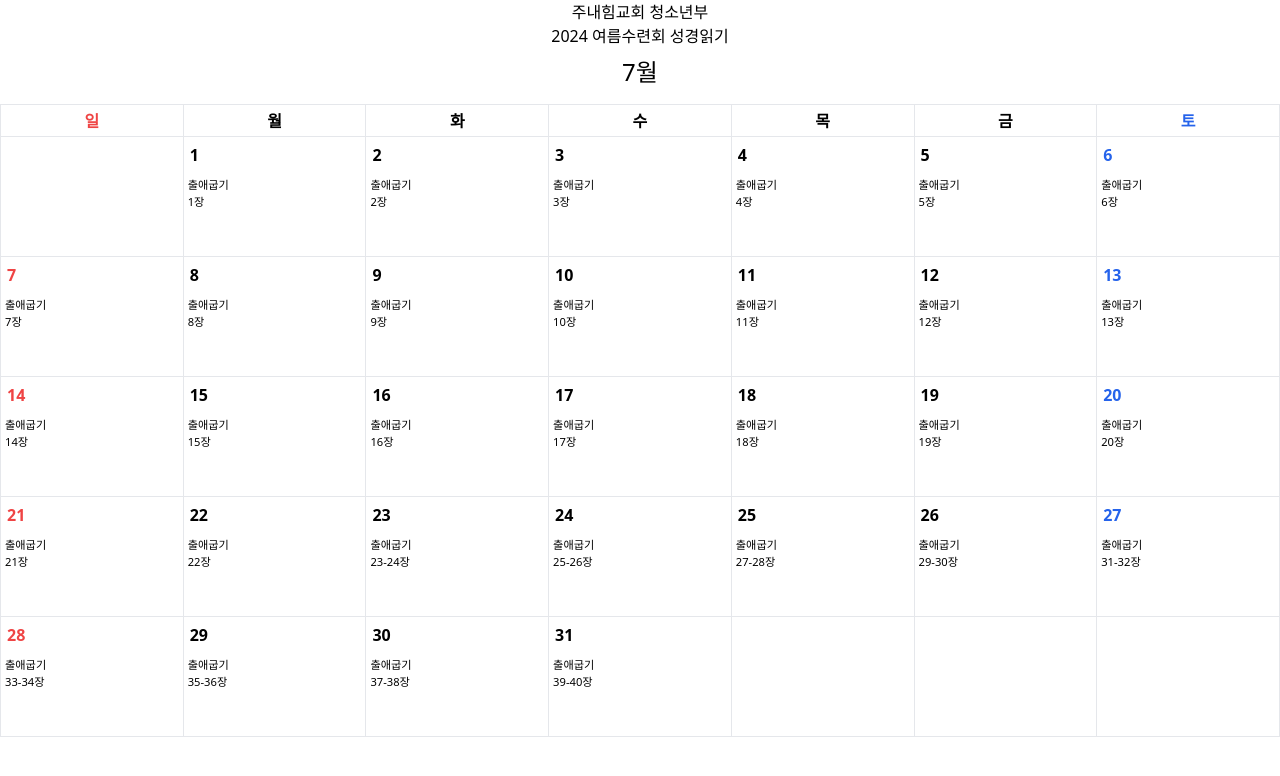
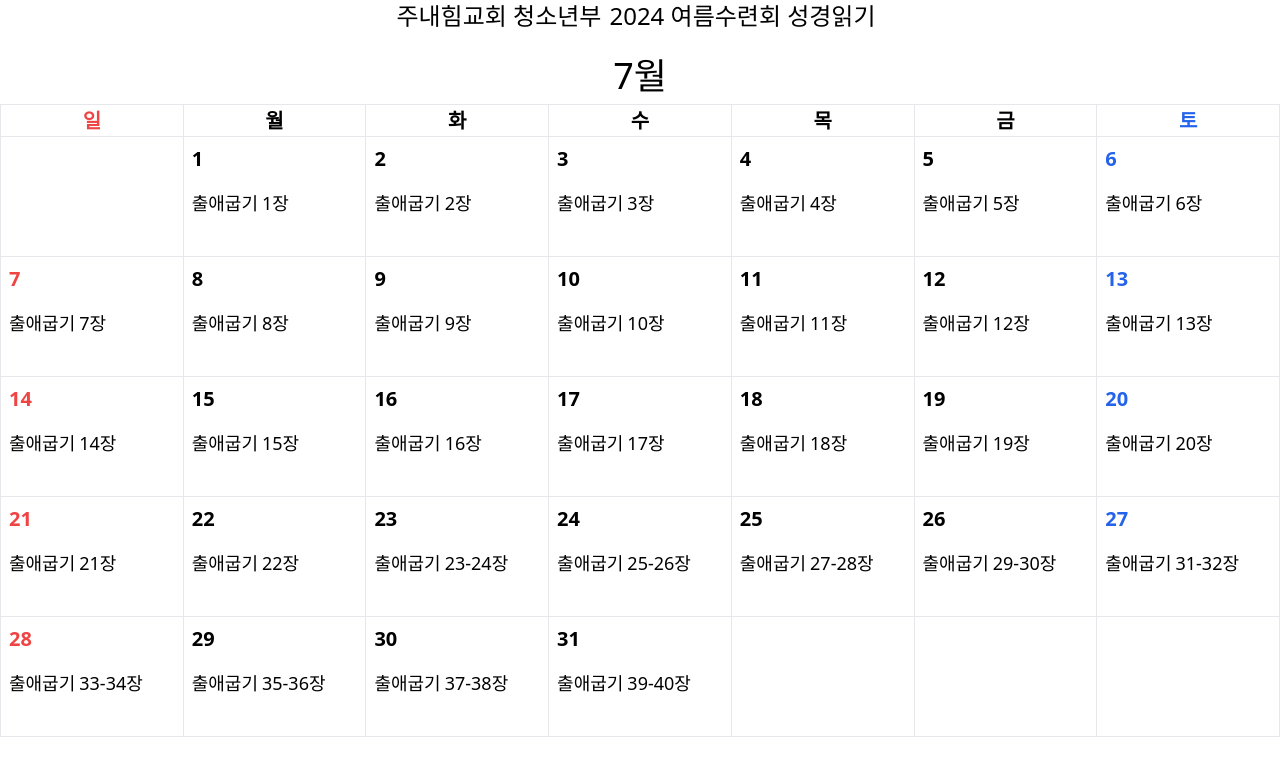
Before and after one commit to paulcjy/daily-bible, a Next.js app: page / in a window 1280 px wide. Shown: the top 776 px of the page. Built offline with nearby package versions, Linux system fonts and the light colour scheme.

Commit message:
feat: Responsive web

```diff
--- a/app/globals.css
+++ b/app/globals.css
@@ -9,6 +9,7 @@
     padding-bottom: 0rem;
     text-align: center;
     counter-reset: cnt;
+    @apply lg:text-left;
   }
 
   h2 {
@@ -17,6 +18,7 @@
     margin-bottom: 0.15rem;
     font-weight: 600;
     font-size: small;
+    @apply lg:text-left sm:text-left;
   }
 
   li {
@@ -34,7 +36,10 @@
     margin-left: -0.6rem;
     width: 0.9rem;
     text-align: right;
+    @apply lg:ml-4 sm:ml-4;
   }
+
+  @apply lg:leading-7 lg:ml-8 sm:leading-7 sm:ml-8;
 }
 
 /* :root {
--- a/app/page.tsx
+++ b/app/page.tsx
@@ -4,10 +4,10 @@ export default function Home() {
   return (
     <div className="h-screen">
       <div className="h-[7vh] text-center align-middle">
-        <p>주내힘교회 청소년부</p>
-        <p>2024 여름수련회 성경읽기</p>
+        <p className="sm:inline sm:text-2xl">주내힘교회 청소년부</p>
+        <p className="sm:inline sm:text-2xl sm:p-2">2024 여름수련회 성경읽기</p>
       </div>
-      <div className="h-[6vh] text-2xl text-center align-middle">7월</div>
+      <div className="h-[6vh] text-2xl sm:text-4xl text-center align-middle">7월</div>
       <Calendar />
     </div>
   )
--- a/components/Calendar.tsx
+++ b/components/Calendar.tsx
@@ -16,7 +16,7 @@ export const Calendar = () => {
       <div className="table-header-group h-[4vh]">
         <div className="table-row">
           {header.map((day, i) => (
-            <div key={i} className={`w-[15vw] table-cell border text-center font-bold align-middle ${setDayColor(i)}`}>{day}</div>
+            <div key={i} className={`w-[15vw] table-cell border text-center font-bold align-middle sm:text-xl ${setDayColor(i)}`}>{day}</div>
           ))}
         </div>
       </div>
@@ -27,10 +27,10 @@ export const Calendar = () => {
               <Link key={i} href={day ? `/${day}` : '#'} className="table-cell border">
                 {day ?
                   <div>
-                    <div className={`p-1.5 font-bold ${setDayColor(i)}`}>{day}</div>
-                    <div className="p-1 text-[0.7rem]">
-                      <p>출애굽기</p>
-                      <p>{exodus[day]}장</p>
+                    <div className={`p-1.5 sm:p-2 font-bold sm:text-xl ${setDayColor(i)}`}>{day}</div>
+                    <div className="p-1 sm:p-2 text-[0.7rem] sm:text-lg">
+                      <p className="lg:inline">출애굽기</p>
+                      <p className="lg:inline lg:pl-1">{exodus[day]}장</p>
                     </div>
                   </div> :
                   null}
```
